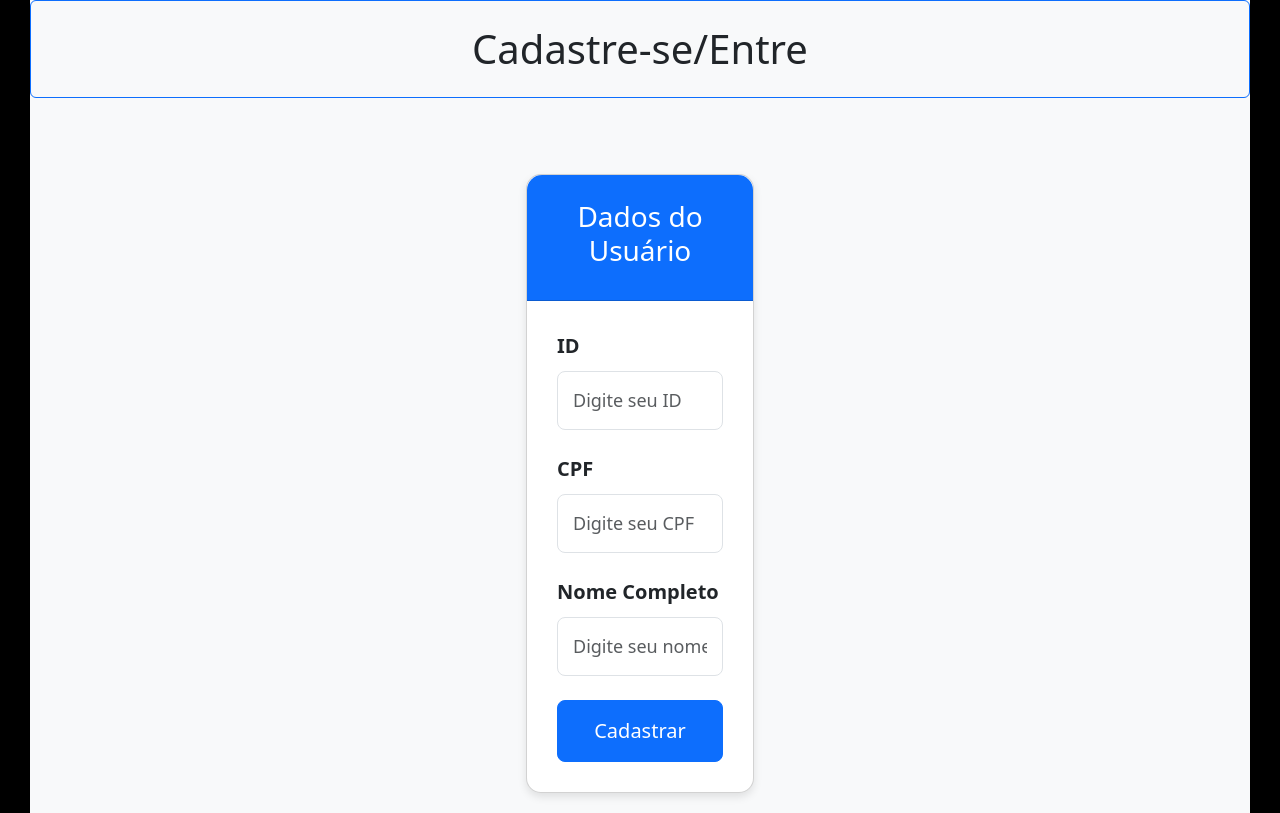
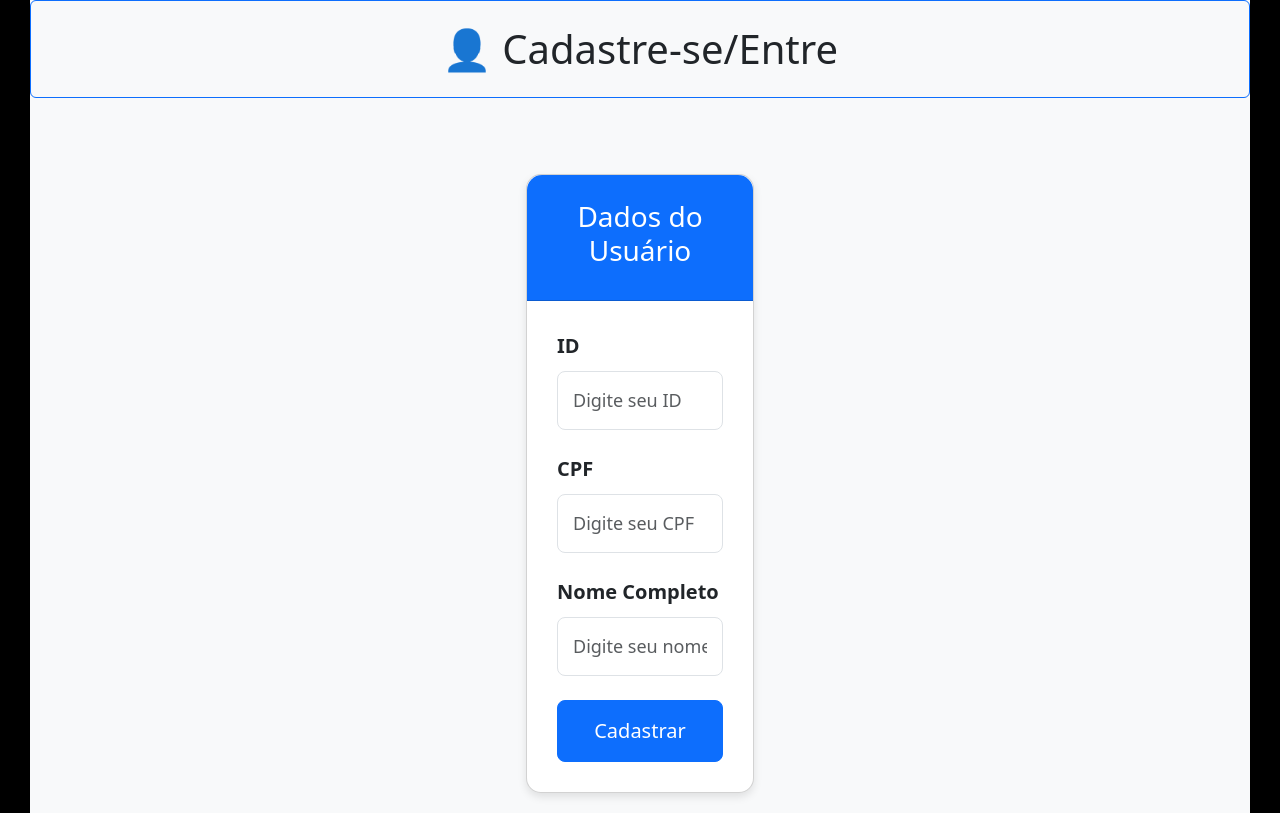
Before and after one commit to Diogo-Vieira-Da-Silva/Biblioteca, a website: page public/index.html in a window 1280 px wide. Drawn offline with nearby package versions, Linux system fonts and the light colour scheme.

Commit message:
Adicionando ícone nos títulos das páginas

```diff
--- a/public/index.html
+++ b/public/index.html
@@ -10,7 +10,7 @@
 <body>
 
     <h1 class="border border-primary rounded p-4 text-center">
-        Cadastre-se/Entre
+        👤 Cadastre-se/Entre
     </h1>
 
     <div class="container mt-5">
```
Also changed, not shown: public/livros.html (+1 -1 lines).
